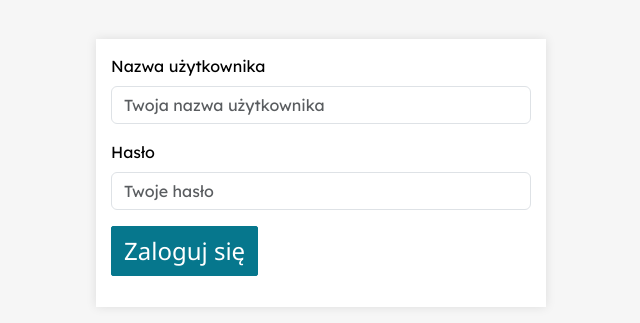
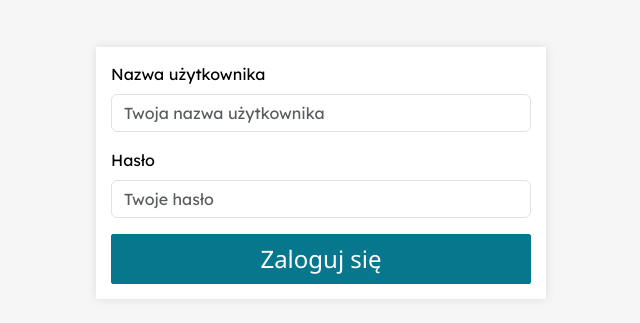
Before and after one commit to JakubNiewadzi/SellerDashboard, a React (Create React App) app: page /login in a window 1280 px wide. Shown: the part 227-550 px from the top of the page, without its empty margins (319-959 px from the left). Built offline with nearby package versions, Linux system fonts and the light colour scheme.

Commit message:
fixed placing and margin of login button on login page

```diff
--- a/src/pages/LoginPage.js
+++ b/src/pages/LoginPage.js
@@ -48,8 +48,8 @@ export const LoginPage = () => {
                     onChange={(e) => setPassword(e.target.value)}
                 />
             </FormGroup>
-            <FormGroup>
-                <StdButtonAny type='submit' className="size-large">{messages.signin}</StdButtonAny>
+            <FormGroup className="login-page-button-wrapper">
+                <StdButtonAny type='submit' className="size-large ">{messages.signin}</StdButtonAny>
             </FormGroup>
         </Form>
     </div>;
--- a/src/styles/App.scss
+++ b/src/styles/App.scss
@@ -35,3 +35,9 @@
 .cursor-pointer {
     cursor: pointer;
 }
+
+.login-page-button-wrapper {
+    display: flex;
+    flex-direction: column;
+    margin-bottom: 0px !important;
+}
```
